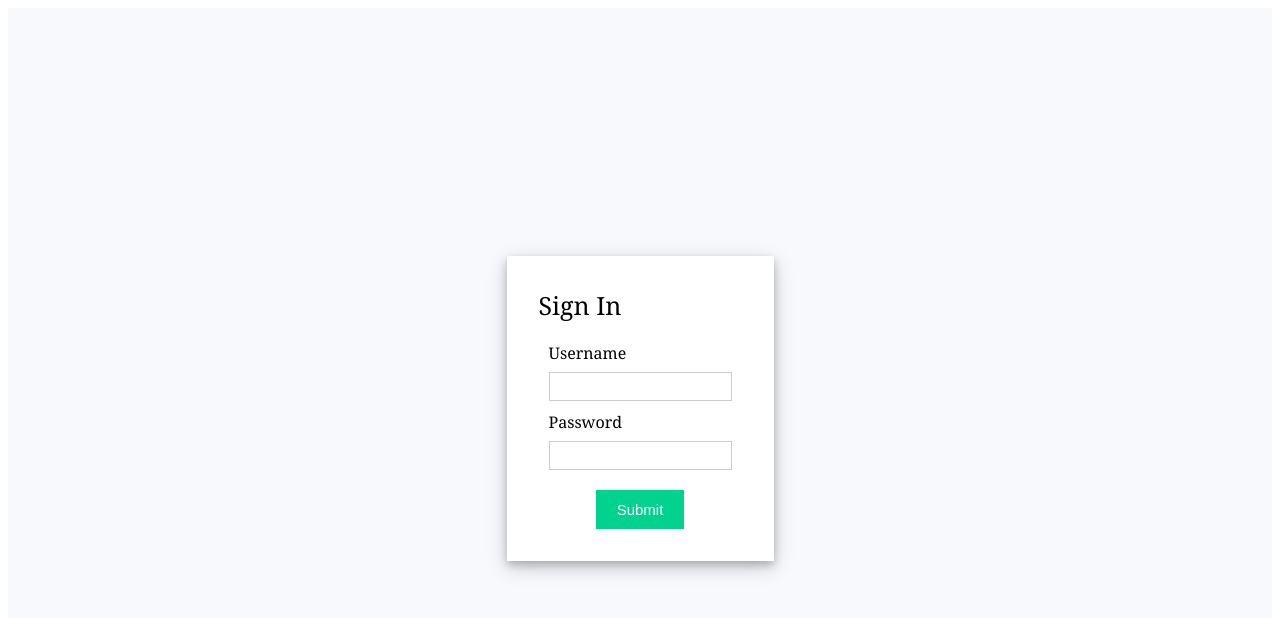
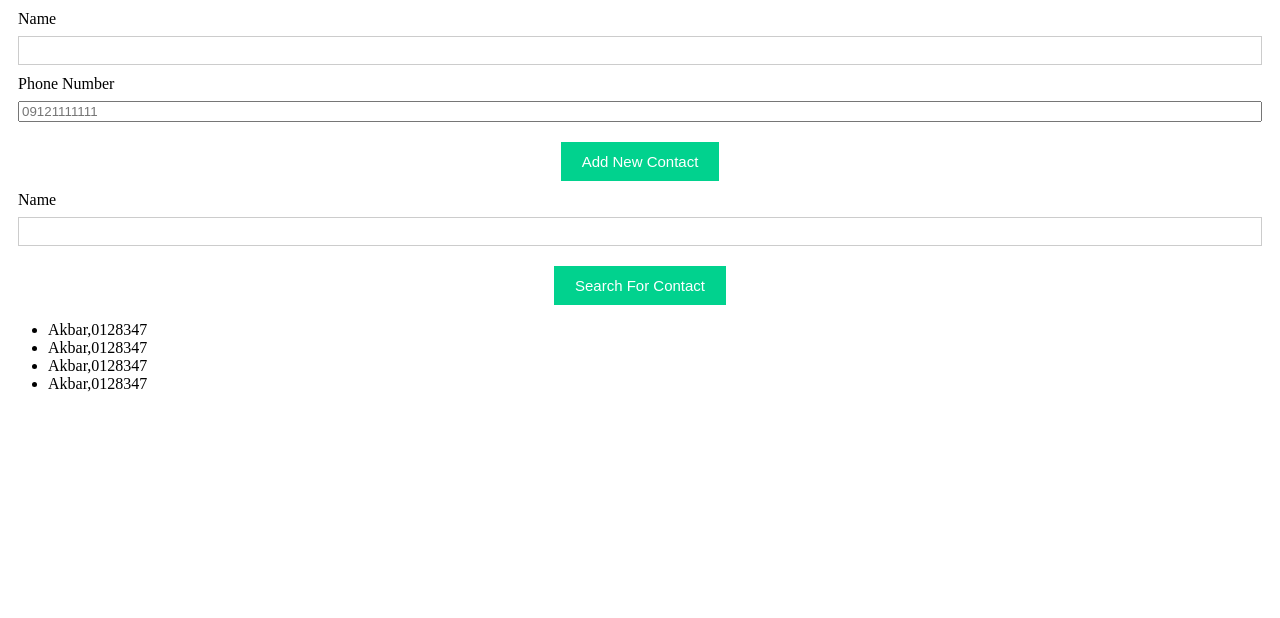
Before and after one commit to Rahnema-College-SU/contact-list-react, a React (Create React App) app: page /ContactListPage in a window 1280 px wide. Shown: the top 618 px of the page. Built offline with nearby package versions, Linux system fonts and the light colour scheme.

Commit message:
contact list page

```diff
--- a/package.json
+++ b/package.json
@@ -10,8 +10,11 @@
     "@types/node": "^16.11.48",
     "@types/react": "^18.0.17",
     "@types/react-dom": "^18.0.6",
+    "@types/react-router": "^5.1.18",
+    "@types/react-router-dom": "^5.3.3",
     "react": "^18.2.0",
     "react-dom": "^18.2.0",
+    "react-router": "^6.3.0",
     "react-router-dom": "^6.3.0",
     "react-scripts": "5.0.1",
     "typescript": "^4.7.4",
--- a/src/App.tsx
+++ b/src/App.tsx
@@ -1,13 +1,31 @@
 import React from 'react';
-import logo from './logo.svg';
+import { Route, Routes } from 'react-router-dom';
+
+// import logo from './logo.svg';
 import './App.css';
-import Loginpage from './Login';
-import { BrowserRouter, Route } from 'react-router-dom';
+import LoginPage from './Login';
+import ContactListPage from './ContactList';
 
 function App() {
   return (
     <div className="App">
-      <Loginpage/>
+
+        {/* <LoginPage/> */}
+
+        <ContactListPage/>
+
+        {/* <Routes>
+
+          <Route path="/Login">
+            <LoginPage />
+          </Route>
+
+          <Route path="/ContactListPage">
+            <ContactListPage />
+          </Route>
+
+        </Routes> */}
+
     </div>
   );
 }
--- a/src/ContactList.tsx
+++ b/src/ContactList.tsx
@@ -1,7 +1,119 @@
+import React from 'react';
+import { useState } from 'react';
+
+import "./styles.css";
+
+
 export default function ContactListPage() {
+
+    const [contactList, setContactList] = useState([
+        {
+            name: "Akbar",
+            phoneNum: "0128347"
+        },
+        {
+            name: "Akbar",
+            phoneNum: "0128347"
+        },
+        {
+            name: "Akbar",
+            phoneNum: "0128347"
+        },
+        {
+            name: "Akbar",
+            phoneNum: "0128347"
+        }
+    ]);
+
+    const [contactName, setContactName] = useState("");
+    const [contactPhone, setContactPhone] = useState("");
+
+
+
+    const handleAddSubmit = (event: React.SyntheticEvent) => {
+        event.preventDefault();
+
+        const newContactInfo = {
+            name: contactName,
+            phone: contactPhone
+        }
+
+
+    };
+
+    const handleSearchSubmit = (event: React.SyntheticEvent) => {
+        event.preventDefault();
+
+        const name = contactName;
+
+    };
+
+
     return (
         <div>
+            <div className="form">
+                <form onSubmit={handleAddSubmit}>
+                    <div className="input-container">
+                        <label>Name</label>
+                        <input
+                            type="text"
+                            name="name"
+                            required
+                            onChange={event => setContactName(event.target.value)}
+                        />
+                    </div>
 
+                    <div className="input-container">
+                        <label>Phone Number</label>
+                        <input
+                            type="tel"
+                            required id="phone"
+                            name="phone"
+                            pattern="09[0-9]{9}"
+                            placeholder='09121111111'
+                            onChange={event => setContactPhone(event.target.value)}
+                        />
+                    </div>
+
+                    <div className="button-container">
+                        <input type="submit" value="Add New Contact" />
+                    </div>
+                </form>
+            </div>
+
+            <div className="form">
+                <form onSubmit={handleSearchSubmit}>
+                    <div className="input-container">
+                        <label>Name </label>
+                        <input
+                            type="text"
+                            name="name"
+                            required
+                            onChange={event => setContactName(event.target.value)}
+                        />
+                    </div>
+
+                    <div className="button-container">
+                        <input type="submit" value="Search For Contact"/>
+                    </div>
+                </form>
+            </div>
+
+            <div className='form'>
+
+                <ul>
+                    {
+                        contactList.map((contactInfo) => {
+                            return <li>
+                                {contactInfo.name},
+                                {contactInfo.phoneNum}
+                            </li>
+                        })
+                    }
+                </ul>
+
+            </div>
         </div>
+
     )
 }
--- a/src/Login.tsx
+++ b/src/Login.tsx
@@ -3,7 +3,7 @@ import ReactDOM from "react-dom";
 
 import "./styles.css";
 
-export function Loginpage() {
+export function LoginPage() {
   // React States
   const [errorMessages, setErrorMessages] = useState({name: "", message: ""});
   const [isSubmitted, setIsSubmitted] = useState(false);
@@ -87,4 +87,4 @@ export function Loginpage() {
   );
 }
 
-export default Loginpage;
+export default LoginPage;
```
Also changed, not shown: 1 other file (tests, documents, lock files or other folders).
